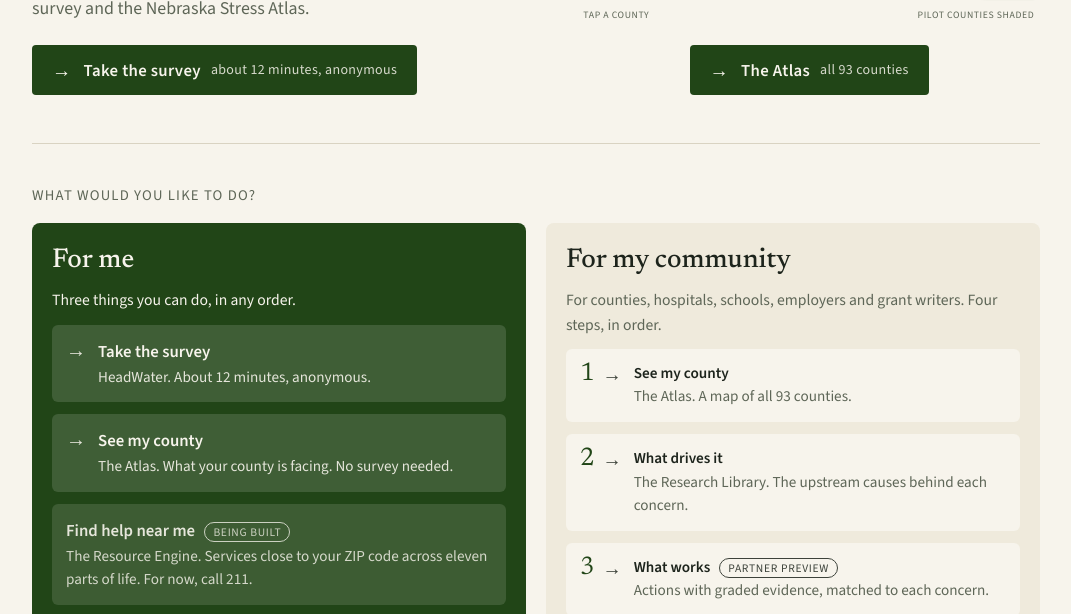
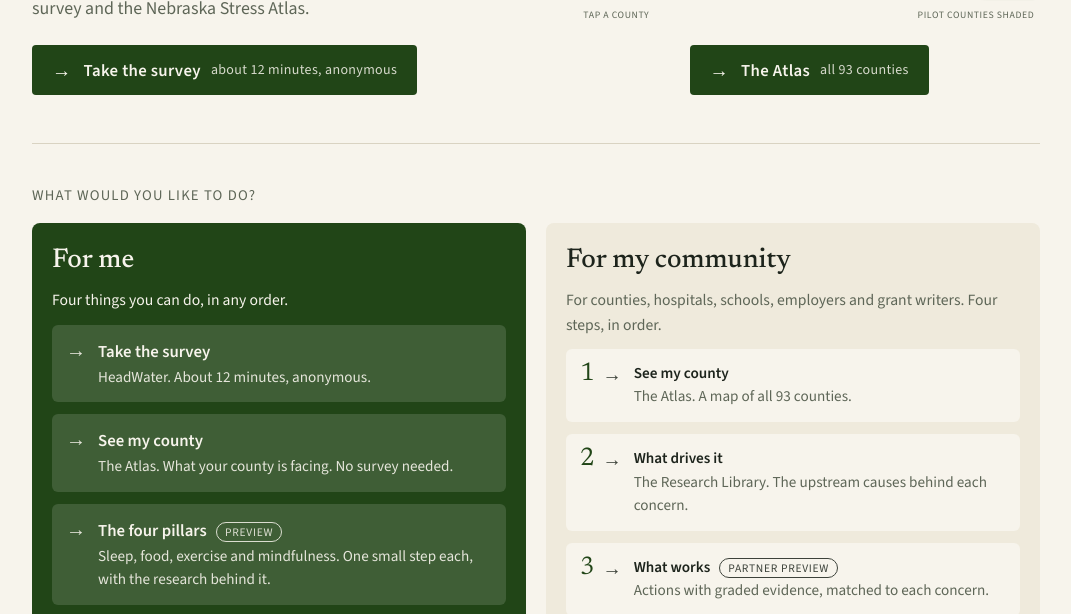
Before and after one commit to verdantequanim/company-page, a plain HTML site: page index.html in a window 1280 px wide. Shown: the part 323-937 px from the top of the page, without its empty margins (104-1175 px from the left). Drawn offline with nearby package versions, Linux system fonts and the light colour scheme.

Commit message:
Home page: add the four pillars preview link

```diff
--- a/index.html
+++ b/index.html
@@ -254,9 +254,10 @@ footer a{color:var(--muted)}
   <div class="doors">
     <div class="door me">
       <h3>For me</h3>
-      <p class="sub">Three things you can do, in any order.</p>
+      <p class="sub">Four things you can do, in any order.</p>
       <a class="choice" href="https://www.vereq.co/surveys/nebraska-under-stress-community-wellbeing-survey-wave-2-draft/204bf54e-aff6-430a-ae0f-11d1440c9fc3?public=true"><b>Take the survey</b><span>HeadWater. About 12 minutes, anonymous.</span></a>
       <a class="choice" href="atlas/"><b>See my county</b><span>The Atlas. What your county is facing. No survey needed.</span></a>
+      <a class="choice" href="pillars/"><b>The four pillars <i>Preview</i></b><span>Sleep, food, exercise and mindfulness. One small step each, with the research behind it.</span></a>
       <div class="choice soon"><b>Find help near me <i>Being built</i></b><span>The Resource Engine. Services close to your ZIP code across eleven parts of life. For now, call 211.</span></div>
     </div>
     <div class="door us">
```
